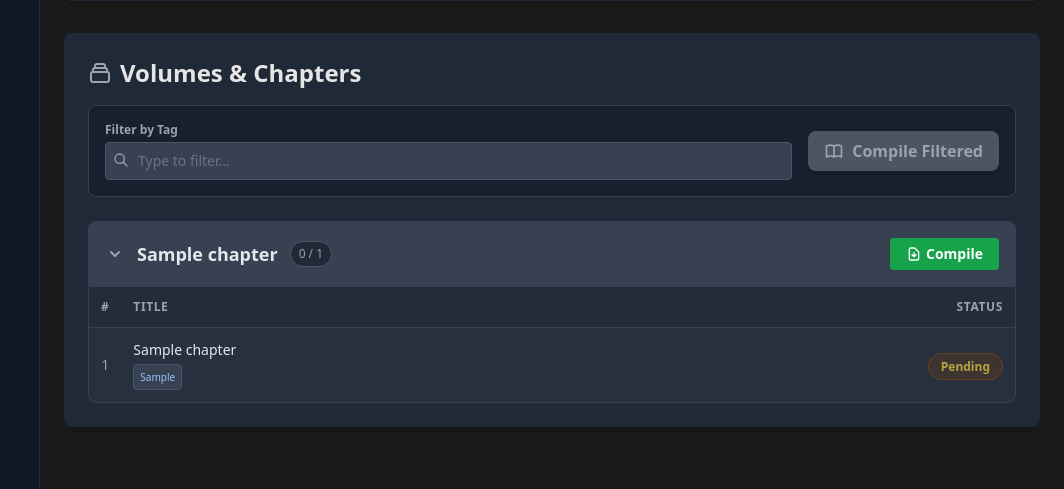
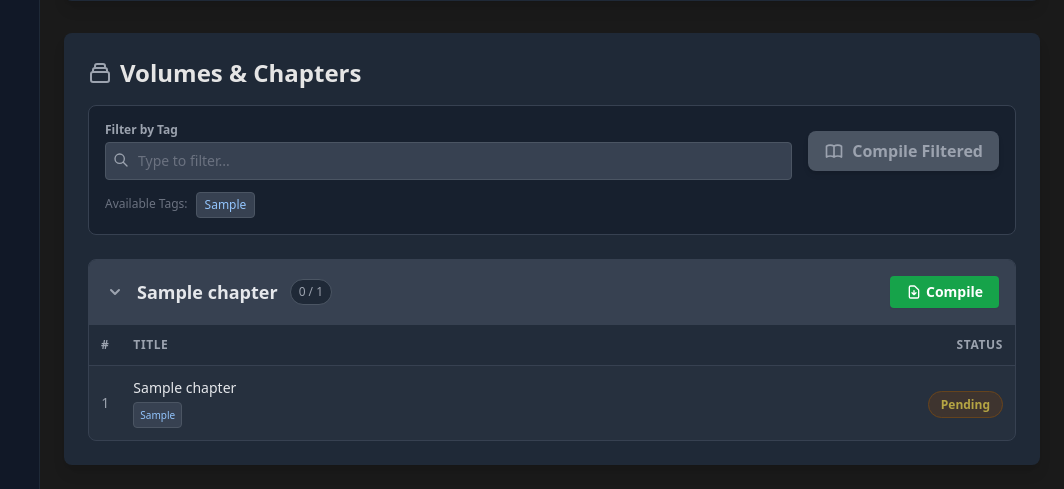
Before and after one commit to RationalAnarchist/ScribDB, a FastAPI app: page /story/1 in a window 1280 px wide. Shown: the part 789-1278 px from the top of the page, without its empty margins (216-1280 px from the left). Run offline with FastAPI, Linux system fonts and the light colour scheme; tables that the repository leaves empty hold one stand-in row (values such as "Sample post"); grey boxes marked "Sample" are stand-in pictures; some libraries are stand-ins or nearby versions.

Commit message:
Add clickable tags cloud to story page
- Update `story_details.html` to display a list of unique tags found in the story.
- Make tags clickable to auto-filter the list.

Co-authored-by: RationalAnarchist <45818300+RationalAnarchist@users.noreply.github.com>

```diff
--- a/scrollarr/templates/story_details.html
+++ b/scrollarr/templates/story_details.html
@@ -145,7 +145,8 @@
         </h2>
 
         <!-- Tag Filter -->
-        <div class="mb-6 flex flex-wrap gap-4 items-center bg-gray-900/50 p-4 rounded-lg border border-gray-700">
+        <div class="mb-6 bg-gray-900/50 p-4 rounded-lg border border-gray-700">
+            <div class="flex flex-wrap gap-4 items-center mb-3">
                 <div class="flex-1">
                     <label for="tag-filter" class="block text-xs font-semibold text-gray-400 mb-1">Filter by Tag</label>
                     <div class="relative">
@@ -172,6 +173,12 @@
                     Email Filtered
                 </button>
                 {% endif %}
+            </div>
+        </div>
+
+        <div id="available-tags" class="flex flex-wrap gap-2 hidden">
+            <span class="text-xs text-gray-500 py-1">Available Tags:</span>
+            <!-- Dynamically populated -->
         </div>
         </div>
 
@@ -612,12 +619,31 @@
                 }
             });
 
+            const sortedTags = Array.from(uniqueTags).sort();
             const datalist = document.getElementById('tag-list');
-            Array.from(uniqueTags).sort().forEach(tag => {
+            const availableTagsContainer = document.getElementById('available-tags');
+
+            if (sortedTags.length > 0) {
+                availableTagsContainer.classList.remove('hidden');
+
+                sortedTags.forEach(tag => {
+                    // Datalist option
                     const option = document.createElement('option');
                     option.value = tag;
                     datalist.appendChild(option);
+
+                    // Clickable badge
+                    const badge = document.createElement('button');
+                    badge.className = 'text-xs bg-gray-700 hover:bg-gray-600 text-blue-300 px-2 py-1 rounded border border-gray-600 transition-colors';
+                    badge.innerText = tag;
+                    badge.onclick = () => {
+                        const input = document.getElementById('tag-filter');
+                        input.value = tag;
+                        filterChapters();
+                    };
+                    availableTagsContainer.appendChild(badge);
                 });
+            }
         });
 
         function filterChapters() {
```
Lines whose indentation alone changed are shown as unchanged.
